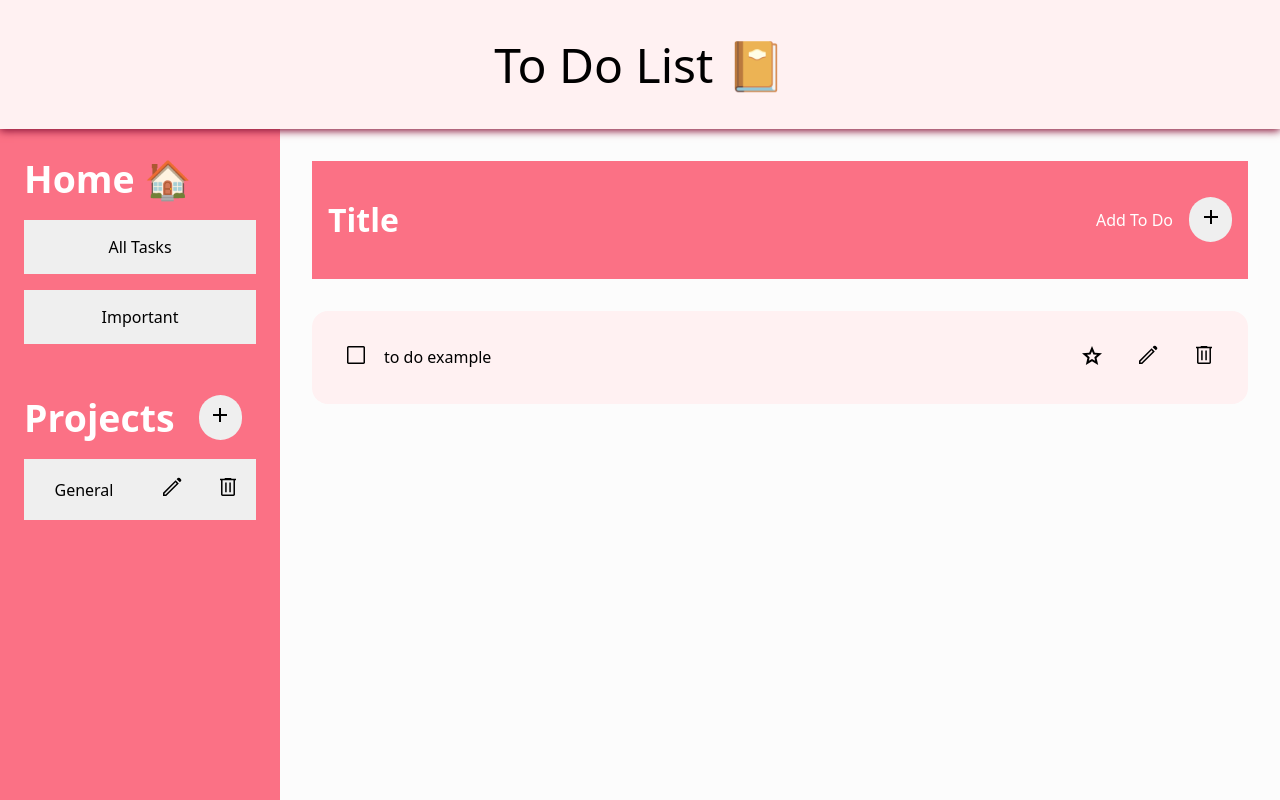
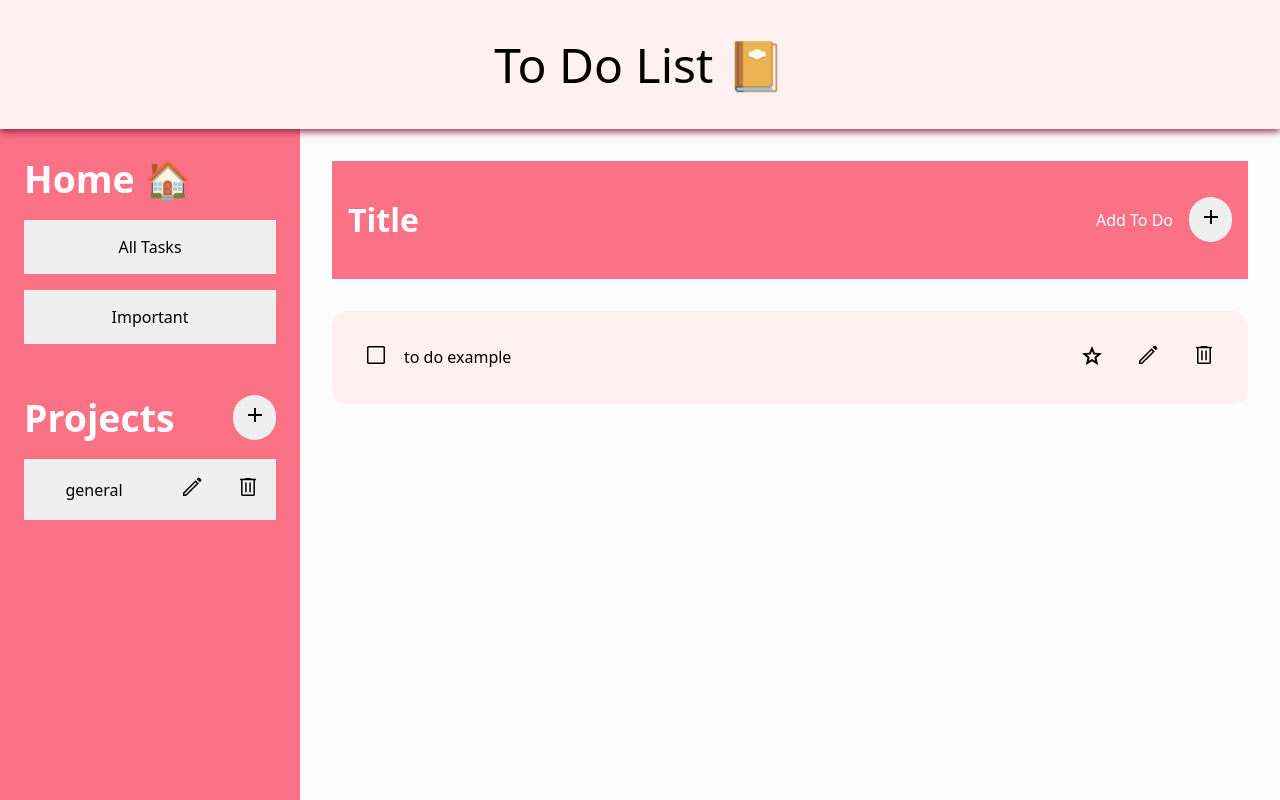
Before and after one commit to Tho-Tu/to-do-list, a website built with webpack: page dist/index.html in a window 1280 px wide. Both pictures are taken after a click on the button 172 px from the left and 489 px from the top of the page. Built offline with nearby package versions, Linux system fonts and the light colour scheme.

Commit message:
Load projects dashboard according to project array
Also added delete functionality with button

```diff
--- a/src/all-projects.js
+++ b/src/all-projects.js
@@ -7,8 +7,8 @@ export default function projects() {
 
   const getProjectArray = () => projectArray;
   const updateProjectArray = (project) => projectArray.push(project);
-  const deleteProjectArray = (project) => {
-    let projectIndex = projectArray.indexOf(project);
+  const deleteProjectArray = (projectIndex) => {
+    // let projectIndex = projectArray.indexOf(project);
     projectArray.splice(projectIndex, 1);
   };
 
--- a/src/dom-project.js
+++ b/src/dom-project.js
@@ -1,5 +1,9 @@
 import createToDo from "./create-to-do";
 import createProject from "./create-project.js";
+import editSVG from "./components/icons/edit.svg";
+import deleteSVG from "./components/icons/delete.svg";
+import closeSVG from "./components/icons/close.svg";
+import addSVG from "./components/icons/add.svg";
 
 export default function projectsDom({
   getProjectArray,
@@ -12,36 +16,91 @@ export default function projectsDom({
     toggleCreateNewProject();
   });
 
+  const newProjectName = document.querySelector("#new-project");
   const addNewProject = document.querySelector("#add-new-project");
 
   let projectDisplay = false;
-  const toggleCreateNewProject = () => {
+  function toggleCreateNewProject() {
+    const addIcon = new Image();
+    addIcon.src = addSVG;
+
+    const closeIcon = new Image();
+    closeIcon.src = closeSVG;
+
     if (projectDisplay === false) {
       addNewProject.setAttribute("style", "display: flex");
       projectDisplay = true;
+      addProjectButton.textContent = "";
+      addProjectButton.appendChild(closeIcon);
     } else {
       addNewProject.setAttribute("style", "display: none");
       projectDisplay = false;
+      addProjectButton.textContent = "";
+      addProjectButton.appendChild(addIcon);
+      submitNewProject.reset();
     }
-  };
-
-  const displayAllProjects = (projectName) => {
-    const newProjectLi = document.createElement("li");
-    const newProjectButton = document.createElement("button");
-    newProjectButton.textContent = `${projectName}`;
-    newProjectButton.setAttribute(`data-${projectName}`, `${projectName}`);
-    newProjectLi.appendChild(newProjectButton);
-    addNewProject.appendChild(newProjectLi);
-  };
+  }
 
   // get user new project name upon form submit and append to project array
-  const submitNewProject = document.querySelector("#submit-new-project");
-  submitNewProject.addEventListener("submit", (event) => {
-    event.preventDefault();
+  const submitNewProject = document.querySelector("#add-new-project");
+  submitNewProject.addEventListener(
+    "submit",
+    (event) => {
+      event.preventDefault();
 
-    const newProjectName = document.querySelector("#new-project");
-    updateProjectArray(newProjectName.value);
-    console.log(getProjectArray);
-    toggleCreateNewProject();
-  });
+      updateProjectArray(createProject(newProjectName.value));
+      submitNewProject.reset();
+      toggleCreateNewProject();
+      displayAllProjects();
+    },
+    false
+  );
+
+  // edit project name
+
+  // display all projects after every project input (add/delete/edit)
+  const allProjects = document.querySelector("#projects-list");
+  function displayAllProjects() {
+    allProjects.textContent = "";
+    getProjectArray().forEach((item, index) => {
+      let projectName = item.getProjectName().toLowerCase();
+
+      const newProjectLi = document.createElement("li");
+
+      const newProjectButton = document.createElement("button");
+      const editProjectButton = document.createElement("button");
+      const deleteProjectButton = document.createElement("button");
+
+      newProjectButton.textContent = `${projectName}`;
+      newProjectButton.setAttribute(`data-project`, `${projectName}`);
+
+      const editIcon = new Image();
+      editIcon.src = editSVG;
+      editProjectButton.appendChild(editIcon);
+      editProjectButton.setAttribute(`type`, `button`);
+      editProjectButton.setAttribute(`data-edit`, `${projectName}`);
+      editProjectButton.addEventListener("click", (newProjectName) => {
+        updateProjectName(newProjectName);
+        displayAllProjects();
+      });
+
+      const deleteIcon = new Image();
+      deleteIcon.src = deleteSVG;
+      deleteProjectButton.appendChild(deleteIcon);
+      deleteProjectButton.setAttribute(`type`, `button`);
+      deleteProjectButton.setAttribute(`data-delete`, `${projectName}`);
+      deleteProjectButton.addEventListener("click", () => {
+        deleteProjectArray(index);
+        displayAllProjects();
+      });
+
+      newProjectLi.appendChild(newProjectButton);
+      newProjectLi.appendChild(editProjectButton);
+      newProjectLi.appendChild(deleteProjectButton);
+      allProjects.appendChild(newProjectLi);
+    });
+  }
+  displayAllProjects();
+
+  function createEditPrompt() {}
 }
--- a/src/index.js
+++ b/src/index.js
@@ -13,6 +13,7 @@ console.log(
     .getProjectToDo()[0]
     .getTitle()}`
 );
+
 projectsDom(userProject);
 
 const testOne = createToDo("exercise", "cardio", "today", "medium", "false");
```
Also changed, not shown: dist/index.html, dist/styles.css, src/components/icons/add.svg (added), src/components/icons/check-box-outline.svg (added), src/components/icons/check-box.svg (added), src/components/icons/close.svg (added), src/components/icons/delete.svg (added), src/components/icons/done.svg (added), src/components/icons/edit.svg (added), src/components/icons/menu.svg (added), src/components/icons/star.svg (added).
